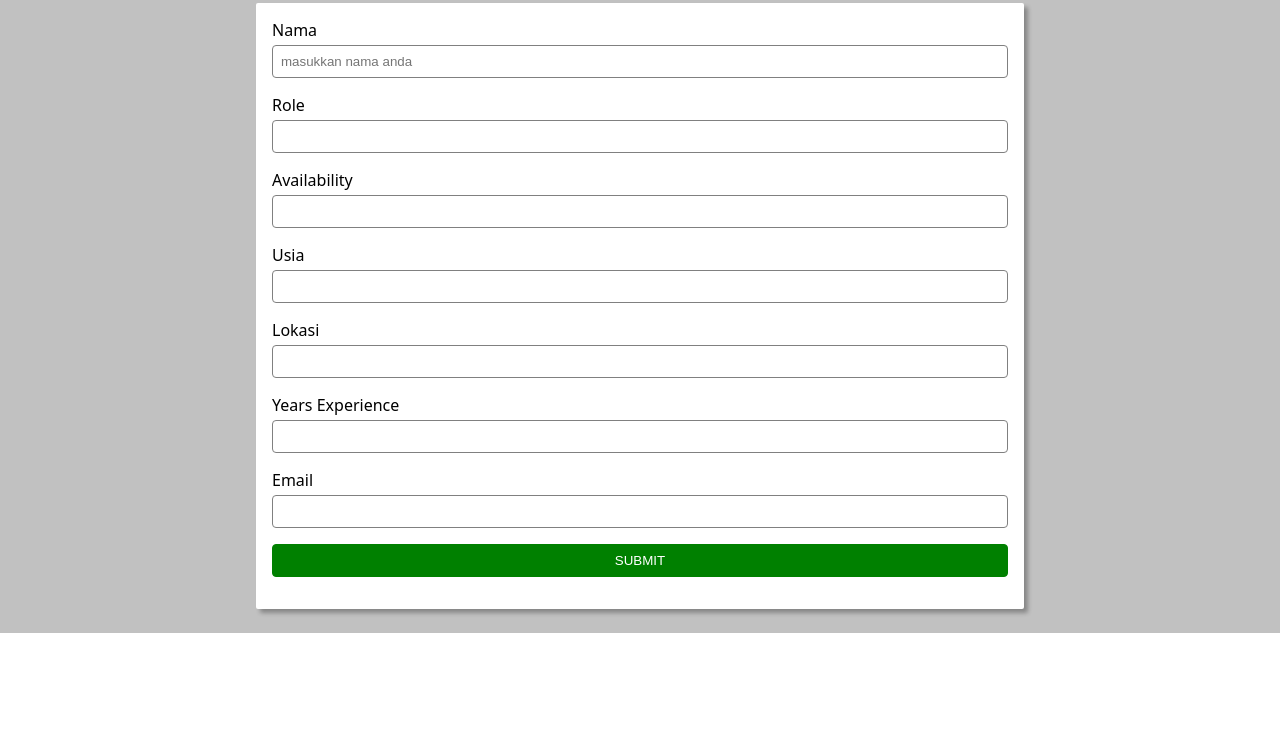
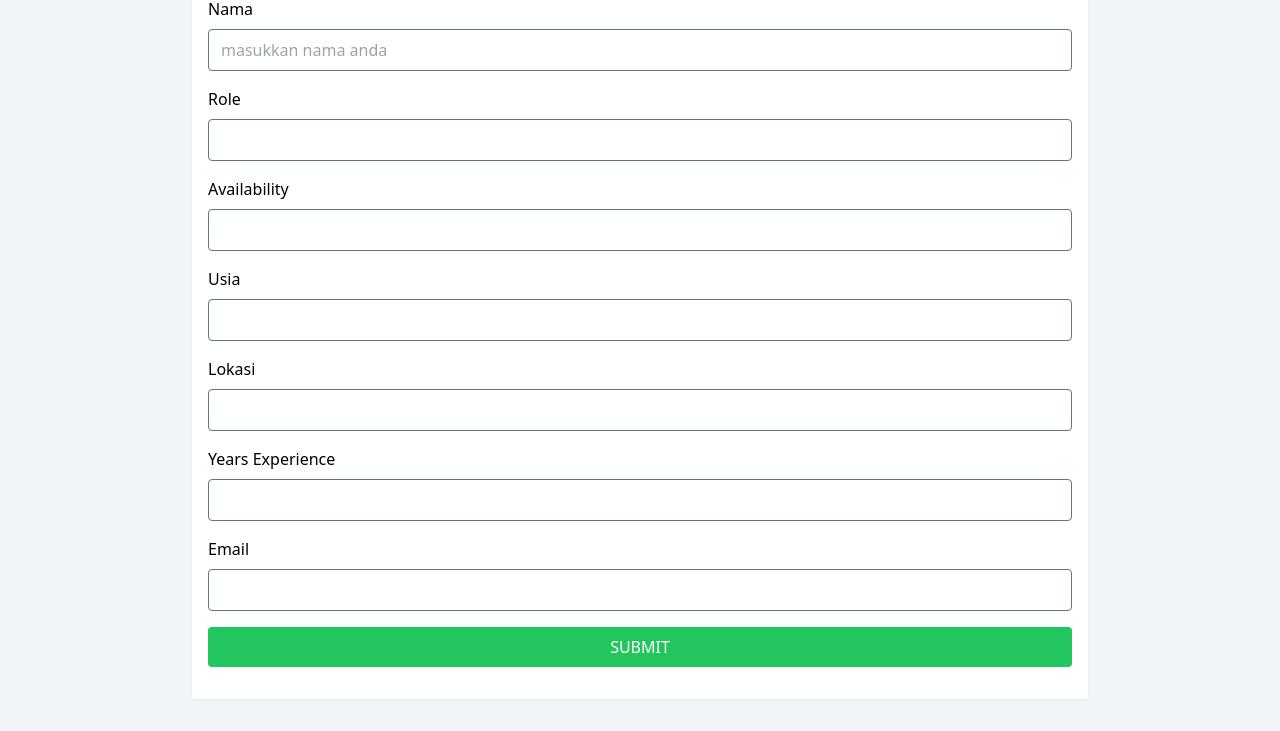
Before and after one commit to asoko2/hacktiv, a PHP site: page / in a window 1280 px wide. Shown: the part 203-934 px from the top of the page. Before the commit the page ends 836 px from the top, so only its background shows below. Run offline with PHP 8.4, Linux system fonts and the light colour scheme; data that the repository does not hold is empty; some libraries are stand-ins or nearby versions.

Commit message:
apply tailwindcss

```diff
--- a/tugas-1/index.php
+++ b/tugas-1/index.php
@@ -38,10 +38,43 @@ if (isset($_GET['edit']) && $_GET['edit'] == "true") {
   <title>Profil Saya</title>
   <!-- 1 Masukkan meta name habis itu ke style.css-->
   <meta name="viewport" content="width=device-width, initial-scale=1.0">
-  <link rel="stylesheet" href="./style.css">
+  <script src="https://cdn.tailwindcss.com"></script>
+  <style type="text/tailwindcss">
+    .container {
+      @apply flex gap-4 justify-between w-full p-4 items-center bg-white rounded shadow-sm mb-8
+    }
+
+    .button {
+      @apply px-3 py-2 rounded border
+    }
+
+    .data {
+      @apply flex gap-4
+    }
+
+    .data > p {
+      @apply flex-auto justify-start
+    }
+
+    .data > p:first-child{
+      @apply w-1/3
+    }
+
+    .data > p:last-child{
+      @apply w-2/3 text-gray-500
+    }
+
+    .form {
+      @apply w-full flex flex-col gap-2 mb-4
+    }
+
+    .input {
+      @apply border border-slate-500 px-3 py-2 rounded
+    }
+  </style>
 </head>
 
-<body>
+<body class="px-48 bg-slate-100 font-sans">
   <!-- <nav>
     <div class="menu-mobile">
       <a href="#">Menu</a>
@@ -56,29 +89,27 @@ if (isset($_GET['edit']) && $_GET['edit'] == "true") {
   </nav> -->
 
   <section id="box-profile" class="container">
-    <div class="img-profile">
-      <img
-        src="https://images.pexels.com/photos/771742/pexels-photo-771742.jpeg?auto=compress&cs=tinysrgb&dpr=1&w=500" />
+    <div class="img-profile flex flex-auto">
+      <img class="w-36" src="https://images.pexels.com/photos/771742/pexels-photo-771742.jpeg?auto=compress&cs=tinysrgb&dpr=1&w=500" />
     </div>
-    <div class="description">
-      <div id="description-data">
-        <h1><?php echo $portofolio->name ?? '-'; ?></h1>
-        <p class="text-gray"><?php echo $portofolio->role ?? '-'; ?></p>
+    <div class="description flex-auto w-4/12">
+      <div id="description-data" class="mb-4">
+        <h1 class="text-3xl font-bold"><?php echo $portofolio->name ?? '-'; ?></h1>
+        <p class="text-sm text-gray-500"><?php echo $portofolio->role ?? '-'; ?></p>
       </div>
-      <div id="description-action">
+      <div id="description-action" class="flex gap-4">
         <form action="action.php" method="POST">
           <input type="hidden" name="edit" value="true" />
           <input type="hidden" name="email" value="<?php echo $portofolio->email ?? '' ?>" />
-          <input type="submit" class="button bg-blue" value="Edit" <?php if (!$portofolioExist)
-            echo 'disabled' ?>>
-          </form>
-          <a href="#" class="button border-green">Resume</a>
-        </div>
+          <input type="submit" class="button bg-blue-500 hover:bg-blue-700 text-white cursor-pointer" value="Edit" <?php if (!$portofolioExist) echo 'disabled' ?>>
+        </form>
+        <a href="#" class="button border-green-700 text-green-700 hover:bg-slate-100">Resume</a>
       </div>
-      <div class="information">
-        <div class="data">
-          <p class="field">Availability</p>
-          <p class="text-gray"><?php echo $portofolio->availability ?? '-'; ?></p>
+    </div>
+    <div class="information flex-auto w-5/12 border-l border-slate-300 pl-4 h-full">
+      <div class="data">
+        <p class="field">Availability</p>
+        <p class="text-gray"><?php echo $portofolio->availability ?? '-'; ?></p>
       </div>
       <div class="data">
         <p class="field">Usia</p>
@@ -100,44 +131,37 @@ if (isset($_GET['edit']) && $_GET['edit'] == "true") {
   </section>
 
   <section id="input-form" class="container">
-    <form method="POST" action="action.php">
+    <form method="POST" action="action.php" class="w-full">
       <div class="form">
         <label>Nama</label>
-        <input type="text" name="nama" placeholder="masukkan nama anda" required
-          value="<?php echo $editPortofolio['name'] ?? '' ?>">
+        <input class="input" type="text" name="nama" placeholder="masukkan nama anda" required value="<?php echo $editPortofolio['name'] ?? '' ?>">
       </div>
       <div class="form">
         <label>Role</label>
-        <input type="text" name="role" required
-        value="<?php echo $editPortofolio['role'] ?? '' ?>">
+        <input class="input"  type="text" name="role" required value="<?php echo $editPortofolio['role'] ?? '' ?>">
       </div>
       <div class="form">
         <label>Availability</label>
-        <input type="text" name="availability" required
-        value="<?php echo $editPortofolio['availability'] ?? '' ?>">
+        <input class="input"  type="text" name="availability" required value="<?php echo $editPortofolio['availability'] ?? '' ?>">
       </div>
       <div class="form">
         <label>Usia</label>
-        <input type="number" name="usia" required
-        value="<?php echo $editPortofolio['age'] ?? '' ?>">
+        <input class="input"  type="number" name="usia" required value="<?php echo $editPortofolio['age'] ?? '' ?>">
       </div>
       <div class="form">
         <label>Lokasi</label>
-        <input type="text" name="lokasi" required
-        value="<?php echo $editPortofolio['location'] ?? '' ?>">
+        <input class="input"  type="text" name="lokasi" required value="<?php echo $editPortofolio['location'] ?? '' ?>">
       </div>
       <div class="form">
         <label>Years Experience</label>
-        <input type="number" name="pengalaman" required
-        value="<?php echo $editPortofolio['experience'] ?? '' ?>">
+        <input class="input"  type="number" name="pengalaman" required value="<?php echo $editPortofolio['experience'] ?? '' ?>">
       </div>
       <div class="form">
         <label>Email</label>
-        <input type="email" name="email" required
-        value="<?php echo $editPortofolio['email'] ?? '' ?>">
+        <input class="input"  type="email" name="email" required value="<?php echo $editPortofolio['email'] ?? '' ?>">
       </div>
       <div class="form">
-        <input type="submit" name="submit" value="SUBMIT" class="bg-green">
+        <input type="submit" name="submit" value="SUBMIT" class="bg-green-500 hover:bg-green-600 text-white px-3 py-2 rounded cursor-pointer">
       </div>
     </form>
   </section>
```
